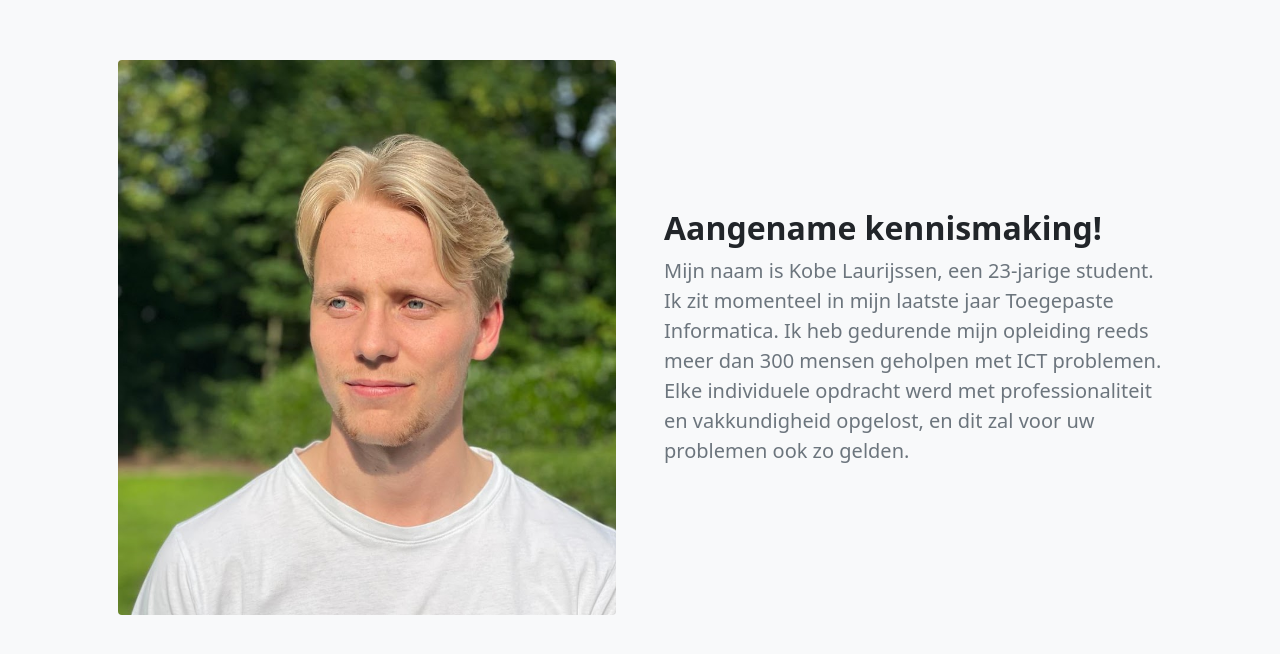
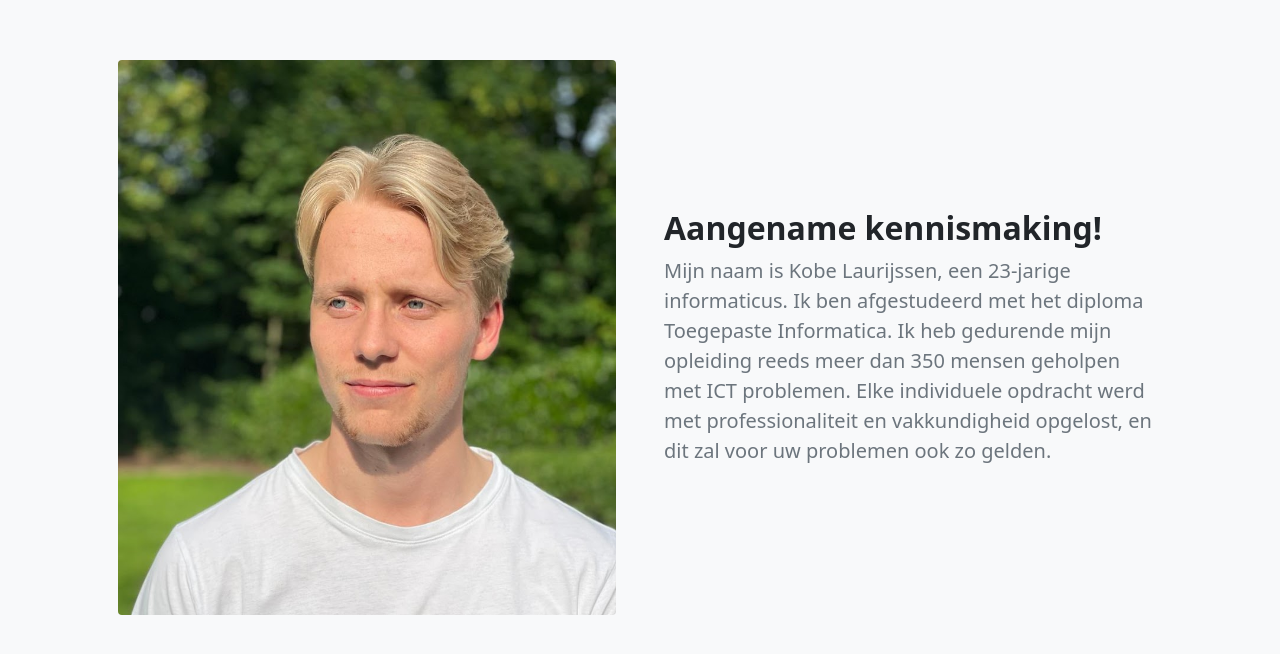
Before and after one commit to KobeLaurijssen/hulpr.github.io, a plain HTML site: page about.html in a window 1280 px wide. Shown: the part 510-1164 px from the top of the page. Drawn offline with nearby package versions, Linux system fonts and the light colour scheme.

Commit message:
changed about

```diff
--- a/about.html
+++ b/about.html
@@ -52,8 +52,8 @@
                         <div class="col-lg-6"><img class="img-fluid rounded mb-5 mb-lg-0" src="assets/kobe.jpg" alt="..." /></div>
                         <div class="col-lg-6">
                             <h2 class="fw-bolder">Aangename kennismaking!</h2>
-                            <p class="lead fw-normal text-muted mb-0">Mijn naam is Kobe Laurijssen, een 23-jarige student. Ik zit momenteel in mijn laatste jaar Toegepaste Informatica.
-                                                                        Ik heb gedurende mijn opleiding reeds meer dan 300 mensen geholpen met ICT problemen. Elke individuele opdracht
+                            <p class="lead fw-normal text-muted mb-0">Mijn naam is Kobe Laurijssen, een 23-jarige informaticus. Ik ben afgestudeerd met het diploma Toegepaste Informatica.
+                                                                        Ik heb gedurende mijn opleiding reeds meer dan 350 mensen geholpen met ICT problemen. Elke individuele opdracht
                                                                         werd met professionaliteit en vakkundigheid opgelost, en dit zal voor uw problemen ook zo gelden. </p>
                         </div>
                     </div>
```
